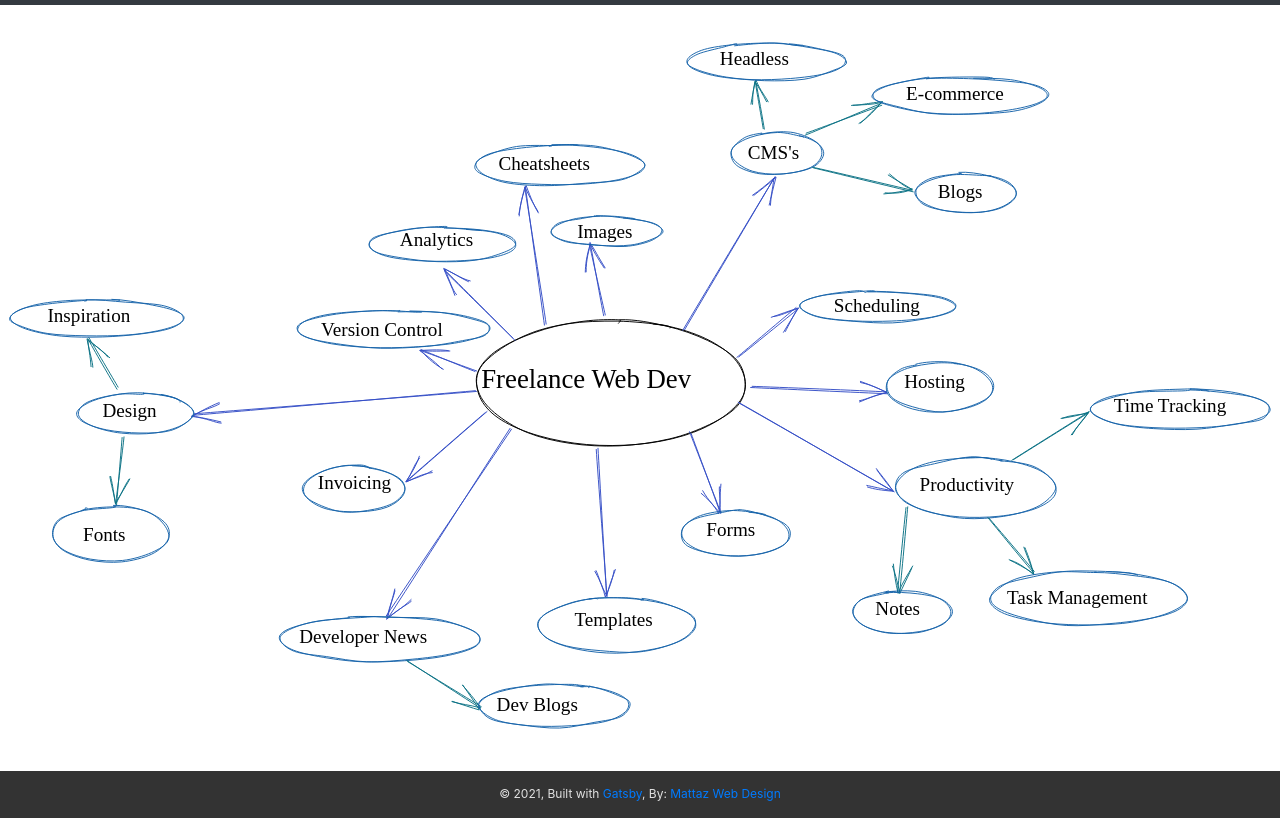
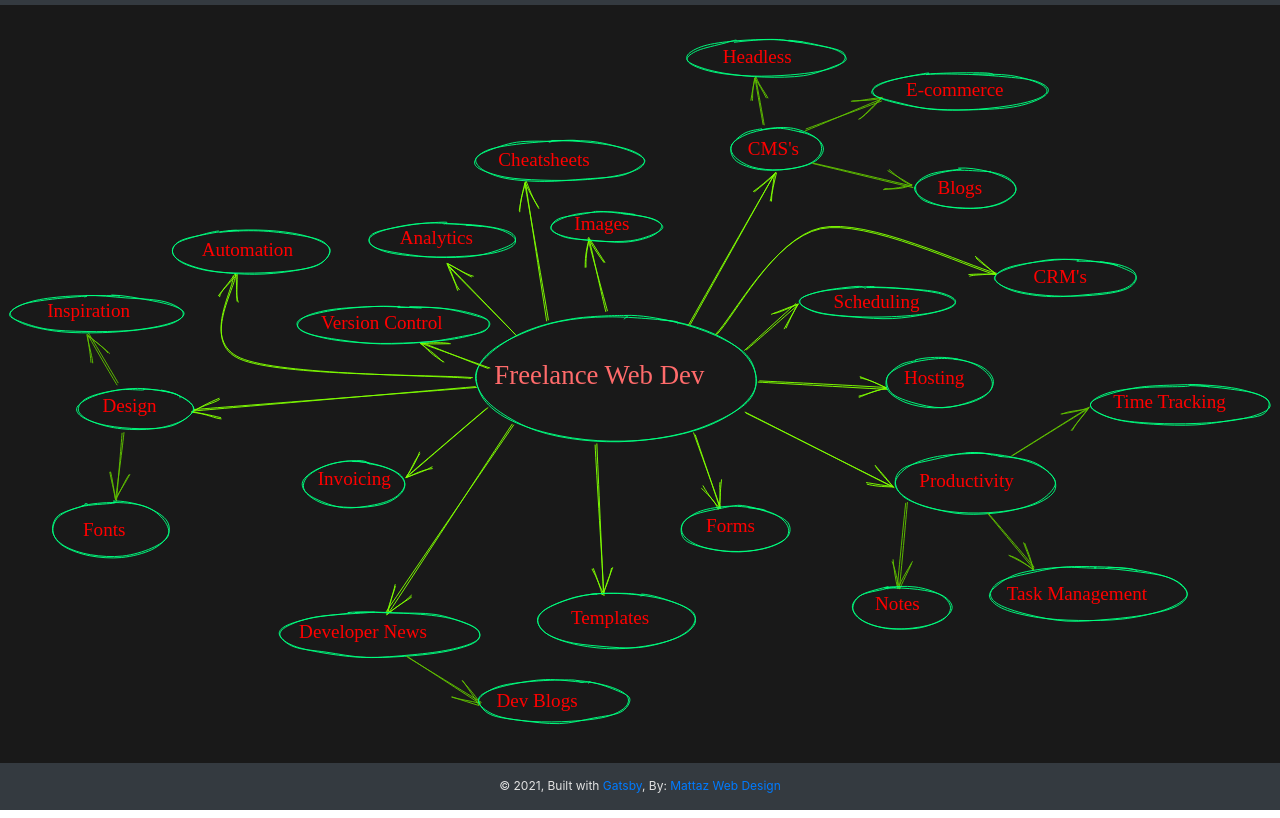
Before and after one commit to Cipher-Coder/freelance-web-dev, a Gatsby site: page / in a window 1280 px wide. Shown: the part 59-877 px from the top of the page. Built offline with nearby package versions, Linux system fonts and the light colour scheme; Gatsby itself is replaced by a stand-in of ours; a web font is replaced by a local one.

Commit message:
changed footer color | added pic

```diff
--- a/src/components/Footer.js
+++ b/src/components/Footer.js
@@ -5,14 +5,14 @@ function Footer() {
     <footer
       style={{
         textAlign: `center`,
-        backgroundColor: `#333`,
+        backgroundColor: `#343A40`,
         color: `#e2e2e2`,
         padding: `.9rem`,
         fontSize: `.75rem`,
       }}>
       © {new Date().getFullYear()}, Built with
       {` `}
-      <a className="footer-link" href="https://www.gatsbyjs.org">
+      <a className="footer-link" href="https://gatsbyjs.com">
         Gatsby
       </a>
       , By:{' '}
--- a/src/pages/index.js
+++ b/src/pages/index.js
@@ -4,7 +4,7 @@ import * as React from 'react'
 
 import Layout from '../components/Layout'
 import SEO from '../components/Seo'
-import backgroundImage from '../images/lightWebDev.svg'
+import backgroundImage from '../images/transparent.svg'
 
 const IndexPage = () => (
   <Layout>
@@ -12,12 +12,11 @@ const IndexPage = () => (
     <div
       className="svg-background"
       style={{
-        backgroundColor: `#ffffff`,
+        backgroundColor: `#191919`,
       }}>
       <object
         data={backgroundImage}
-        alt="Map of topics"
-        style={{ width: `100vw`, height: `95vh` }}></object>
+        style={{ width: `100vw`, height: `94vh` }}></object>
       {/* <StaticImage
       src="../images/darkWebDev.svg"
       quality={95}
```
Also changed, not shown: src/images/darkWebDevLinked.svg (added), src/images/transparent.svg (added).
